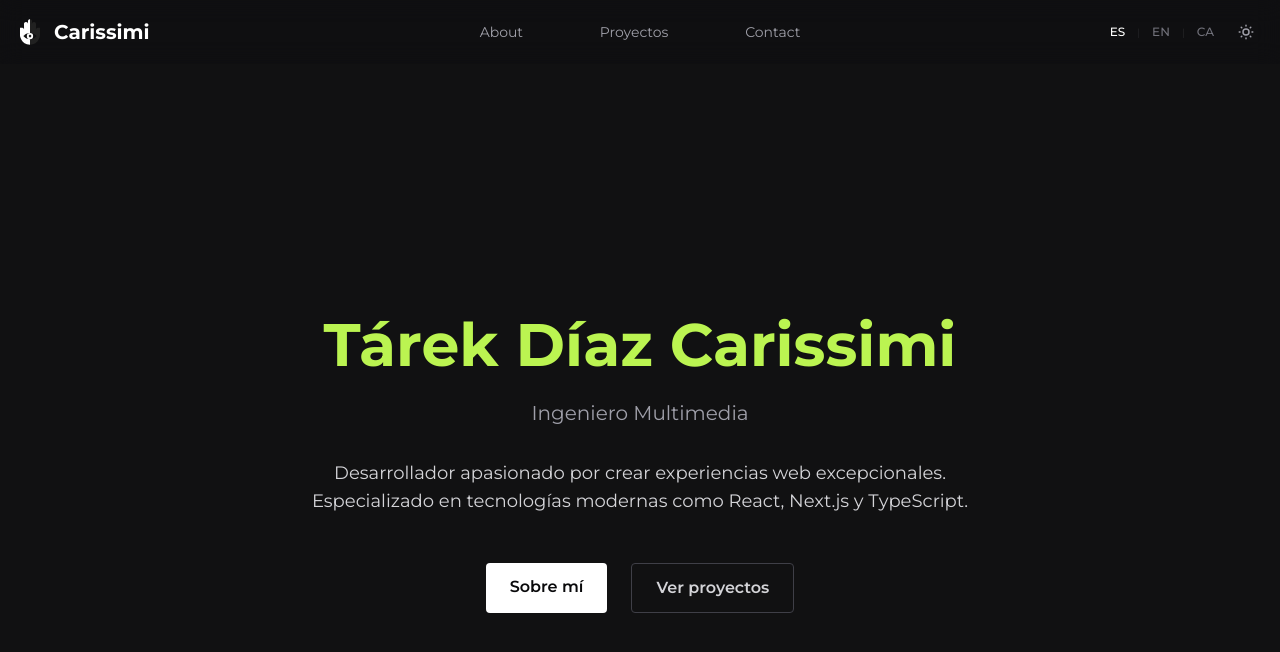
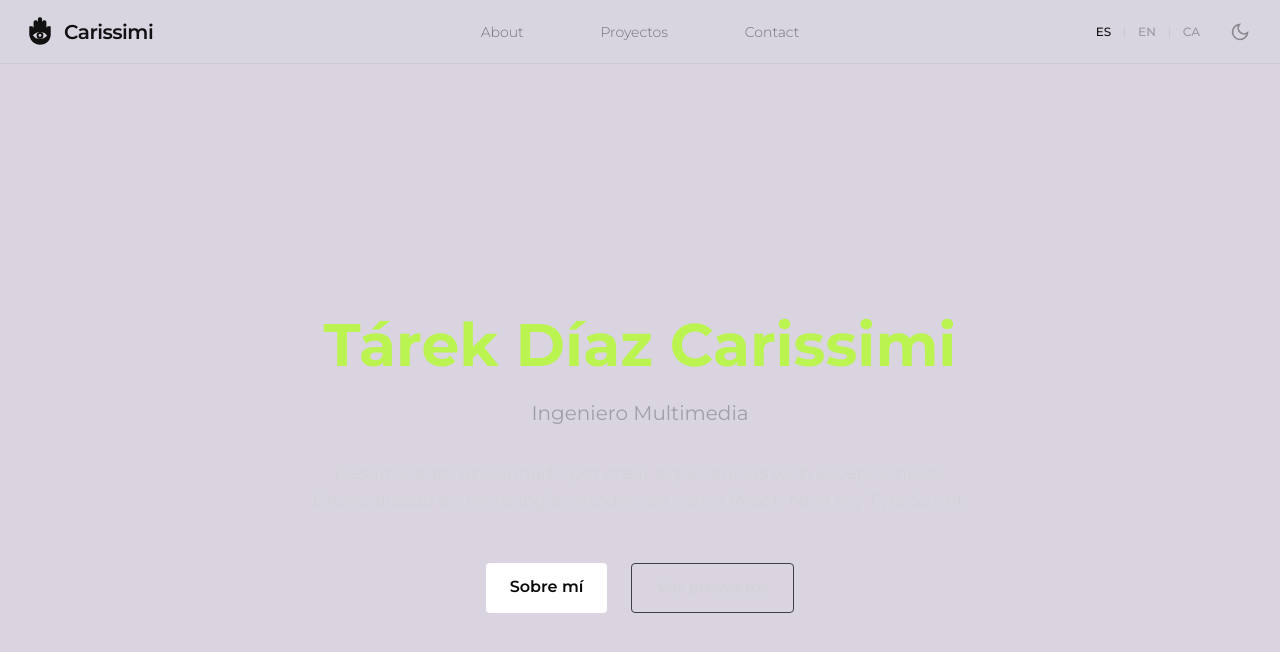
Before and after one commit to tarekDiaz/portfolio, a Next.js app: page / in a window 1280 px wide. Shown: the top 652 px of the page. Built offline with nearby package versions, Linux system fonts and the light colour scheme.

Commit message:
navbar mejorado

```diff
--- a/package.json
+++ b/package.json
@@ -9,7 +9,8 @@
     "lint": "eslint"
   },
   "dependencies": {
-    "next": "16.2.2",
+    "next": "^16.2.3",
+    "next-themes": "^0.4.6",
     "react": "19.2.4",
     "react-dom": "19.2.4"
   },
--- a/src/app/globals.css
+++ b/src/app/globals.css
@@ -1,9 +1,20 @@
 @import "tailwindcss";
 
+@custom-variant dark (&:where(.dark, .dark *));
+
+:root {
+    --background: rgb(217, 212, 224);
+    --text: #111112;
+}
+
+.dark {
+    --background: #111112;
+    --text: rgb(255, 255, 255);
+}
+
 @theme {
-
-    /* --color-background: #23222B; */
-    --color-background: #111112;
+    --color-background: var(--background);
+    --color-text: var(--text);
 
     --color-backgroundlando: #111112;
     --color-limalando: #d2ff00;
@@ -11,3 +22,9 @@
 
     --ease-in-expo: ease-[cubic-bezier(0.95, 0.05, 0.795, 0.035)];
 }
+
+body {
+    background-color: var(--background);
+    color: var(--text);
+    transition: background-color 0.3s ease, color 0.3s ease;
+}
--- a/src/app/layout.tsx
+++ b/src/app/layout.tsx
@@ -1,6 +1,7 @@
 import "./globals.css";
 import Navbar from "@/components/navbar";
 import { Montserrat } from 'next/font/google';
+import { ThemeProvider } from "@/components/theme-provider"
 
 const montserrat = Montserrat({
     subsets: ['latin'],
@@ -18,12 +19,15 @@ export default function RootLayout({
     children: React.ReactNode;
 }) {
     return (
-        <html lang="es">
-            <body className={`${montserrat.className} bg-background text-white overflow-x-hidden`}>
-                <Navbar />
-                <main className="min-h-screen">
-                    {children}
-                </main>
+        <html lang="en" suppressHydrationWarning>
+            <head />
+            <body className={`${montserrat.className} overflow-x-hidden`}>
+                <ThemeProvider attribute="class" defaultTheme="system" enableSystem>
+                    <Navbar />
+                    <main className="min-h-screen">
+                        {children}
+                    </main>
+                </ThemeProvider>
             </body>
         </html>
     );
--- a/src/components/icons/Hamsa.tsx
+++ /dev/null
@@ -1,30 +0,0 @@
-interface HamsaProps {
-  width?: number;
-  height?: number;
-  className?: string;
-}
-
-export function Hamsa({ width = 16, height = 16, className = "" }: HamsaProps) {
-  return (
-    <svg
-      width={width}
-      height={height}
-      viewBox="0 0 512 512"
-      fill="none"
-      className={className}
-    >
-      <g transform="matrix(1,0,0,1,0,-22)">
-        <path d="M256,295.255C255.834,295.252 255.667,295.248 255.5,295.244C183.095,293.749 152.236,340.667 133.546,353.351C162.777,375.271 178.992,410.818 256,411.45L256,512C89.523,505.431 73,343.474 73,343.474L73,198.706C73,198.706 84.63,197.822 113.683,198.652C142.736,199.482 146.887,230.196 146.887,230.196L146.056,130.917C146.056,130.917 147.672,95.764 182.566,95.753C215.805,95.742 220.221,127.611 220.221,127.611C220.221,127.611 220.039,100.366 219.677,77.922C219.161,45.962 256,43.165 256,43.165L256,295.255Z" fill="white" />
-      </g>
-      <g transform="matrix(-1,0,0,1,512,-22)">
-        <path d="M256,295.255L256,43.165C256,43.165 219.161,45.962 219.677,77.922C220.039,100.366 220.221,127.611 220.221,127.611C220.221,127.611 215.805,95.742 182.566,95.753C147.672,95.764 146.056,130.917 146.056,130.917L146.056,130.917L146.887,230.196C146.887,230.196 142.736,199.482 113.683,198.652C84.63,197.822 73,198.706 73,198.706L73,343.474C73,343.474 89.523,505.431 256,512L256,411.45C255.668,411.453 255.334,411.455 255,411.457C177.131,411.788 150.323,366.408 131.451,353.351C159.613,332.764 176.079,297.053 256,295.255Z" fill="rgb(33,33,33)" />
-      </g>
-      <g transform="matrix(1,0,0,1,1,-29)">
-        <circle cx="254.5" cy="360.351" r="58.106" fill="white" />
-      </g>
-      <g transform="matrix(1,0,0,1,2,-29)">
-        <circle cx="254.5" cy="360.351" r="23.574" fill="rgb(33,33,33)" />
-      </g>
-    </svg>
-  );
-}
--- /dev/null
+++ b/src/components/icons/Icon.tsx
@@ -0,0 +1,33 @@
+interface IconProps {
+    width?: number;
+    height?: number;
+    className?: string;
+    eyeColor: string;
+}
+
+export function Icon({ width = 16, height = 16, className = "", eyeColor }: IconProps) {
+    return (
+        <svg
+            width={width}
+            height={height}
+            viewBox="0 0 512 512"
+            className={className}
+            xmlns="http://www.w3.org/2000/svg"
+        >
+            <g id="LOGO">
+                <g id="EYE" transform="matrix(1,0,0,1,1.5,-29)">
+                    <circle cx="254.5" cy="360.351" r="58.106" fill="currentColor" />
+                </g>
+                <g id="EYEIRIS" transform="matrix(1,0,0,1,1.5,-29)">
+                    <circle cx="254.5" cy="360.351" r="23.574" fill={eyeColor} />
+                </g>
+                <g id="BACK" transform="matrix(-1,0,0,1,512,-22)">
+                    <path
+                        d="M256,512C422.477,512 439,343.474 439,343.474L439,198.706C439,198.706 427.37,197.822 398.317,198.652C369.264,199.482 365.113,230.196 365.113,230.196L365.944,130.917C365.944,130.917 364.328,95.764 329.434,95.753C296.195,95.742 291.779,127.611 291.779,127.611C291.779,127.611 291.961,100.366 292.323,77.922C292.839,45.962 262.19,43.165 256,43.165C249.81,43.165 219.161,45.962 219.677,77.922C220.039,100.366 220.221,127.611 220.221,127.611C220.221,127.611 215.805,95.742 182.566,95.753C147.672,95.764 146.056,130.917 146.056,130.917L146.887,230.196C146.887,230.196 142.736,199.482 113.683,198.652C84.63,197.822 73,198.706 73,198.706L73,343.474C73,343.474 73.959,512 256,512ZM256,295.244C328.405,293.749 359.764,340.667 378.454,353.351C349.223,375.271 333.008,410.818 256,411.45L256,411.457C178.131,411.788 150.323,366.408 131.451,353.351C159.613,332.764 176.079,297.042 256,295.244Z"
+                        fill="currentColor"
+                    />
+                </g>
+            </g>
+        </svg>
+    );
+}
--- a/src/components/icons/Sun.tsx
+++ b/src/components/icons/Sun.tsx
@@ -4,7 +4,7 @@ interface SunProps {
   className?: string;
 }
 
-export function Sun({ width = 16, height = 16, className = "" }: SunProps) {
+export function Sun({ width, height, className = "" }: SunProps) {
   return (
     <svg
       width={width}
--- a/src/components/icons/index.ts
+++ b/src/components/icons/index.ts
@@ -1,4 +1,4 @@
 export { Sun } from "./Sun";
 export { Moon } from "./Moon";
 export { Globe } from "./Globe";
-export { Hamsa } from "./Hamsa";
+export { Icon } from "./Icon";
--- a/src/components/navbar.tsx
+++ b/src/components/navbar.tsx
@@ -3,7 +3,8 @@
 import { useEffect, useRef, useState } from "react";
 import Link from "next/link";
 import { usePathname } from "next/navigation";
-import { Sun, Moon, Hamsa } from "./icons";
+import { Sun, Moon, Icon } from "./icons";
+import ThemeSwitch from "./theme-switch";
 
 const links = [
   { href: "/about", label: "About" },
@@ -20,7 +21,6 @@ const languages = [
 export default function Navbar() {
   const [open, setOpen] = useState(false);
   const [visible, setVisible] = useState(true);
-  const [theme, setTheme] = useState("dark");
   const [langOpen, setLangOpen] = useState(false);
   const [currentLang, setCurrentLang] = useState("es");
   const pathname = usePathname();
@@ -80,32 +80,36 @@ export default function Navbar() {
       document.addEventListener("mousedown", handleClickOutside);
       return () => document.removeEventListener("mousedown", handleClickOutside);
     }
-  }, [open]);
-
-  const toggleTheme = () => {
-    setTheme((prev) => (prev === "dark" ? "light" : "dark"));
-  };
+  }, [open, langOpen]);
 
   return (
     <nav className={`w-full sticky top-0 z-50 transition-transform duration-500 ${visible ? "translate-y-0" : "-translate-y-full"
       } md:translate-y-0`}>
-      {/* Header Bar Layer */}
-      <div className="w-full h-16 px-4 flex items-center justify-between relative z-50 bg-zinc-950/10 backdrop-blur-md">
+      {/* Header Bar Layer - Flex on mobile, Grid on desktop */}
+      <div className="w-full h-16 px-6 flex justify-between md:grid md:grid-cols-3 items-center relative z-50 bg-background/10 backdrop-blur-md border-b border-text/5">
 
-        <Link href="/" className="text-xl font-bold flex items-center gap-2.5">
-          <Hamsa width={28} height={28} className="text-white" />
-          <span>Carissimi</span>
+        {/* Column 1: Logo & Name (Left Aligned) */}
+        <div className="flex justify-start">
+          <Link href="/" className="flex items-center gap-2 group">
+            <Icon
+              width={32}
+              height={32}
+              className="text-text transition-transform duration-300 group-hover:scale-110 pb-0.5"
+              eyeColor="var(--background)"
+            />
+            <span className="text-text text-xl font-semibold tracking-tight">Carissimi</span>
           </Link>
+        </div>
 
-        {/* Desktop Links - Centered */}
-        <div className="hidden md:flex absolute left-1/2 -translate-x-1/2 gap-[max(1.5rem,6vw)] text-sm whitespace-nowrap">
+        {/* Column 2: Navigation Links (Hidden on Mobile, Centered on Desktop) */}
+        <div className="hidden md:flex justify-center items-center gap-[max(1.5rem,6vw)] text-sm whitespace-nowrap">
           {links.map((link) => (
             <Link
               key={link.href}
               href={link.href}
-              className={`transition-colors duration-200 ${pathname === link.href
-                ? "text-white"
-                : "text-zinc-400 hover:text-white"
+              className={`transition-all duration-300 ${pathname === link.href
+                ? "text-text font-medium scale-105"
+                : "text-text/50 hover:text-text font-light"
                 }`}
             >
               {link.label}
@@ -113,42 +117,30 @@ export default function Navbar() {
           ))}
         </div>
 
-        <div className="flex items-center gap-4">
+        {/* Column 3: Controls (Right Aligned) */}
+        <div className="flex justify-end items-center">
 
-          {/* Desktop Controls */}
-          <div className="hidden md:flex items-center gap-1.5">
-            {/* Flat Language Selector (Desktop) */}
-            <div className="flex items-center gap-3 px-2">
+          {/* Desktop Languages & Theme Toggle */}
+          <div className="hidden md:flex items-center gap-6">
+            <div className="flex items-center gap-3">
               {languages.map((lang, index) => (
                 <div key={lang.code} className="flex items-center gap-3">
                   <button
                     onClick={() => setCurrentLang(lang.code)}
                     className={`text-xs font-medium uppercase transition-colors duration-200 cursor-pointer ${currentLang === lang.code
-                      ? "text-white"
-                      : "text-zinc-500 hover:text-zinc-300"
+                      ? "text-text"
+                      : "text-text/30 hover:text-text/60 h-9"
                       }`}
                   >
                     {lang.code}
                   </button>
                   {index < languages.length - 1 && (
-                    <span className="text-zinc-800 text-[10px]">|</span>
+                    <span className="text-text/10 text-[10px]">|</span>
                   )}
                 </div>
               ))}
             </div>
-
-            {/* Theme Toggle Button */}
-            <button
-              onClick={toggleTheme}
-              className="h-9 w-9 flex items-center justify-center rounded-4xl text-zinc-400 transition-all duration-200 hover:text-white hover:bg-white/10 cursor-pointer"
-              aria-label={`Switch to ${theme === "dark" ? "light" : "dark"} theme`}
-            >
-              {theme === "dark" ? (
-                <Sun width={18} height={18} />
-              ) : (
-                <Moon width={18} height={18} />
-              )}
-            </button>
+            <ThemeSwitch size={32} />
           </div>
 
           {/* Mobile Menu Button */}
@@ -156,7 +148,7 @@ export default function Navbar() {
             ref={buttonRef}
             type="button"
             onClick={() => setOpen((current) => !current)}
-            className="md:hidden relative flex h-10 w-10 items-center justify-center text-zinc-200 transition-colors duration-200 hover:text-white cursor-pointer group"
+            className="md:hidden relative flex h-10 w-10 items-center justify-center text-text transition-colors duration-200 hover:text-text cursor-pointer group"
             aria-expanded={open}
             aria-label="Toggle navigation menu"
           >
@@ -179,39 +171,32 @@ export default function Navbar() {
       {/* Mobile Dropdown Layer */}
       <div
         ref={menuRef}
-        className={`md:hidden fixed inset-x-0 top-0 z-40 bg-background/50 backdrop-blur-md p-8 pt-24 border-b border-zinc-600 transition-all duration-500 ease-in-out [clip-path:inset(4rem_0_0_0)] ${open ? "translate-y-0 opacity-100" : "-translate-y-full opacity-0 invisible pointer-events-none"
+        className={`md:hidden fixed inset-x-0 top-0 z-40 bg-background/50 backdrop-blur-md px-8 pt-24 pb-4 border-b border-text/10 transition-all duration-500 ease-in-out [clip-path:inset(4rem_0_0_0)] ${open ? "translate-y-0 opacity-100" : "-translate-y-full opacity-0 invisible pointer-events-none"
           }`}
         aria-hidden={!open}
       >
-        <div className="flex flex-col gap-5 text-md text-zinc-400">
+        <div className="flex flex-col">
+          <div className="flex flex-col gap-6 items-center justify-center">
             {links.map((link) => (
               <Link
                 key={link.href}
                 href={link.href}
-              className={`block transition-colors duration-200 ${pathname === link.href
-                ? "text-white"
-                : "hover:text-white"
+                className={`block transition-all duration-200 ${pathname === link.href
+                  ? "text-text font-medium scale-105"
+                  : "text-text/60 hover:text-text font-light"
                   }`}
               >
                 {link.label}
               </Link>
             ))}
+          </div>
 
           {/* Mobile Controls Footer */}
-          <div className="border-t border-zinc-700 pt-2 mt-4">
-            <div className="flex items-center justify-between">
-              {/* Theme Toggle (Left) */}
-              <button
-                onClick={toggleTheme}
-                className="h-10 w-10 flex items-center justify-center rounded-4xl text-zinc-400 transition-all duration-200 hover:text-white bg-white/10"
-                aria-label={`Switch to ${theme === "dark" ? "light" : "dark"} theme`}
-              >
-                {theme === "dark" ? (
-                  <Sun width={20} height={20} />
-                ) : (
-                  <Moon width={20} height={20} />
-                )}
-              </button>
+          <div className="border-t border-text/20 mt-10 mb-5">
+          </div>
+
+          <div className="flex items-center justify-between pr-5 ml-5">
+            <ThemeSwitch size={32} />
 
             {/* Flat Language Selector (Right) */}
             <div className="flex items-center gap-3">
@@ -219,9 +204,9 @@ export default function Navbar() {
                 <div key={lang.code} className="flex items-center gap-3">
                   <button
                     onClick={() => setCurrentLang(lang.code)}
-                      className={`text-sm font-medium uppercase transition-colors duration-200 cursor-pointer ${currentLang === lang.code
-                        ? "text-lime-400"
-                        : "text-zinc-500 hover:text-lime-400"
+                    className={`text-sm uppercase transition-all duration-200 cursor-pointer ${currentLang === lang.code
+                      ? "text-text scale-105 font-medium"
+                      : "text-text/60 hover:text-text font-light"
                       }`}
                   >
                     {lang.code}
@@ -235,7 +220,6 @@ export default function Navbar() {
           </div>
         </div>
       </div>
-      </div>
     </nav>
   );
 }
--- /dev/null
+++ b/src/components/theme-provider.tsx
@@ -0,0 +1,11 @@
+"use client"
+
+import * as React from "react"
+import { ThemeProvider as NextThemesProvider } from "next-themes"
+
+export function ThemeProvider({
+    children,
+    ...props
+}: React.ComponentProps<typeof NextThemesProvider>) {
+    return <NextThemesProvider {...props}>{children}</NextThemesProvider>
+}
--- /dev/null
+++ b/src/components/theme-switch.tsx
@@ -0,0 +1,38 @@
+"use client"
+
+import { useEffect, useState } from "react";
+import { useTheme } from "next-themes";
+import { Sun, Moon } from "./icons";
+
+interface ThemeSwitchProps {
+    size?: number;
+}
+
+export default function ThemeSwitch({ size = 32 }: ThemeSwitchProps) {
+    const [mounted, setMounted] = useState(false);
+    const { setTheme, resolvedTheme } = useTheme();
+
+    useEffect(() => setMounted(true), []);
+
+    if (!mounted) return (
+        <button
+            style={{ width: size, height: size }}
+            className="rounded-4xl bg-text/80 cursor-pointer">
+        </button>
+    )
+
+    return (
+        <button
+            style={{ width: size, height: size }}
+            onClick={() => setTheme(resolvedTheme === "dark" ? "light" : "dark")}
+            className="flex items-center justify-center p-1.5 rounded-full text-text/40 transition-all duration-500 hover:text-text hover:bg-text/10 cursor-pointer"
+            aria-label="Cambiar tema"
+        >
+            {resolvedTheme === "dark" ? (
+                <Sun className="w-full h-full" />
+            ) : (
+                <Moon className="w-full h-full" />
+            )}
+        </button>
+    );
+}
```
Also changed, not shown: tsconfig.json (+11 -3 lines), 2 other files (tests, documents, lock files or other folders). Lines whose indentation alone changed are shown as unchanged.
